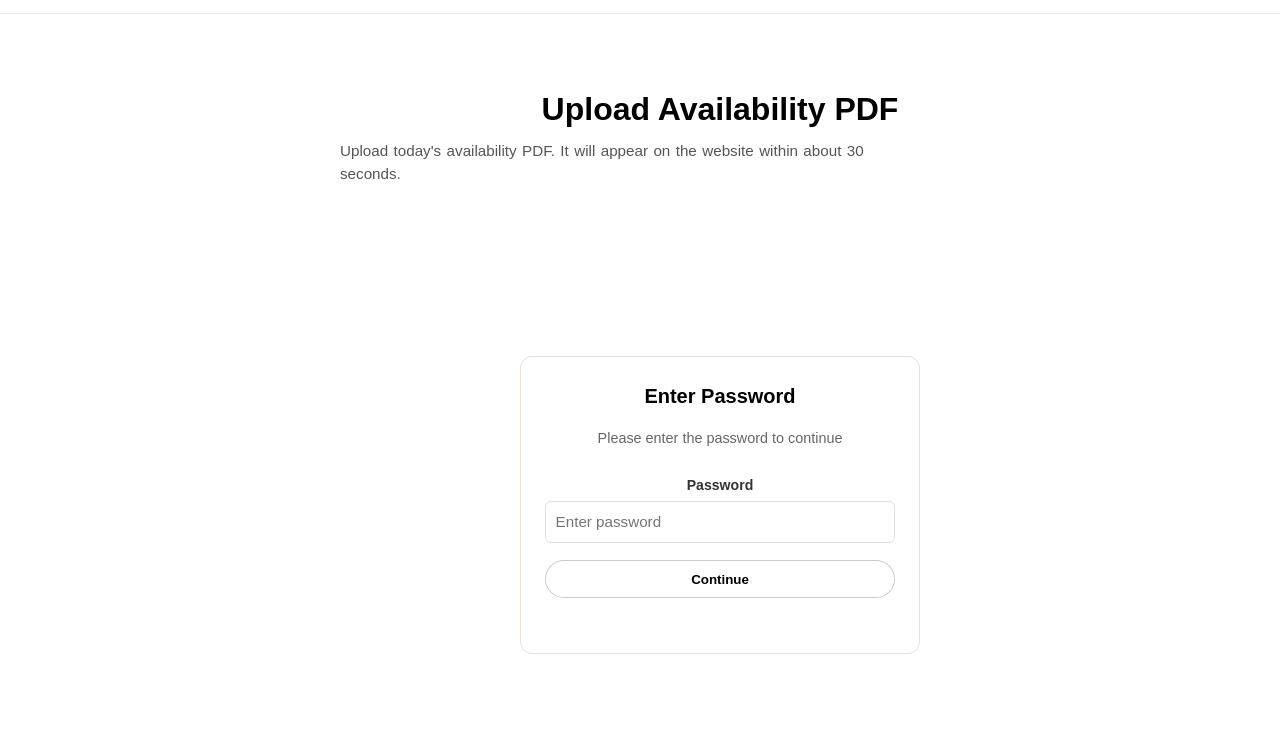
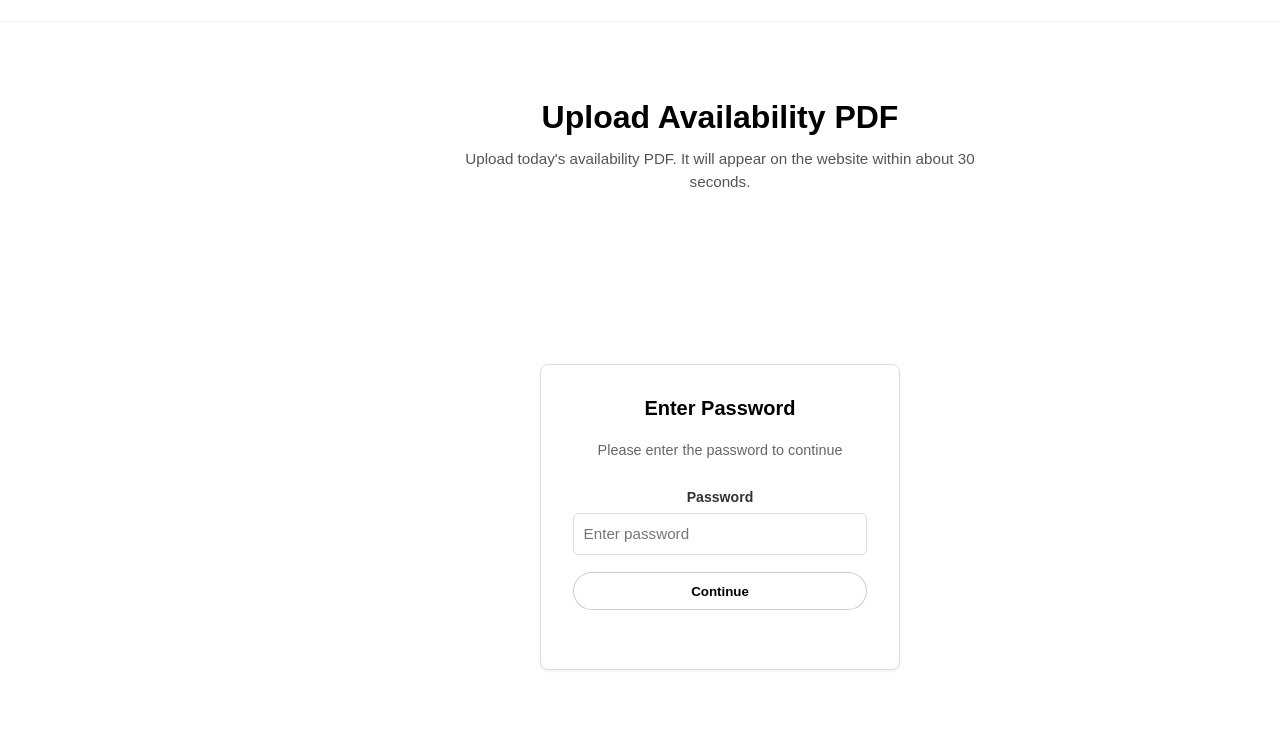
Before and after one commit to francescoswoboda-afk/BunchesDirectAI, a website: page availability-upload-8k2m.html in a window 1280 px wide. Shown: the part 171-920 px from the top of the page. Drawn offline with Linux system fonts and the light colour scheme; a web font is replaced by a local one.

Commit message:
Update availability-upload-8k2m.html

```diff
--- a/availability-upload-8k2m.html
+++ b/availability-upload-8k2m.html
@@ -21,7 +21,7 @@
       min-height: 100vh;
     }
     header {
-      padding: 1rem 1.5rem;
+      padding: 1.5rem 2rem;
       border-bottom: 1px solid #f0f0f0;
       flex-shrink: 0;
       display: flex;
@@ -56,8 +56,9 @@
       text-align: center;
       margin-bottom: 1rem;
     }
-    .page-hero p.eyebrow {
-      display: none;
+    .page-hero p.eyebrow,
+    .page-hero .eyebrow {
+      display: none !important;
     }
     .page-hero h1 {
       margin: 0 0 0.8rem 0;
@@ -66,19 +67,21 @@
       color: #000;
     }
     .page-hero p.lead {
-      margin: 0;
+      margin: 0 auto;
       font-size: 0.95rem;
       color: #555;
       line-height: 1.5;
+      text-align: center;
     }
     .upload-card {
       background: #fff;
-      border: 1px solid #e8e0d8;
-      border-radius: 12px;
-      padding: 1.75rem 1.5rem;
+      border: 1px solid #ddd;
+      border-radius: 8px;
+      padding: 2rem;
       width: 100%;
-      max-width: 400px;
+      max-width: 360px;
       margin: 0 auto;
+      box-shadow: 0 1px 3px rgba(0,0,0,0.08);
     }
     .upload-card h2 {
       margin: 0 0 1.25rem 0;
```
